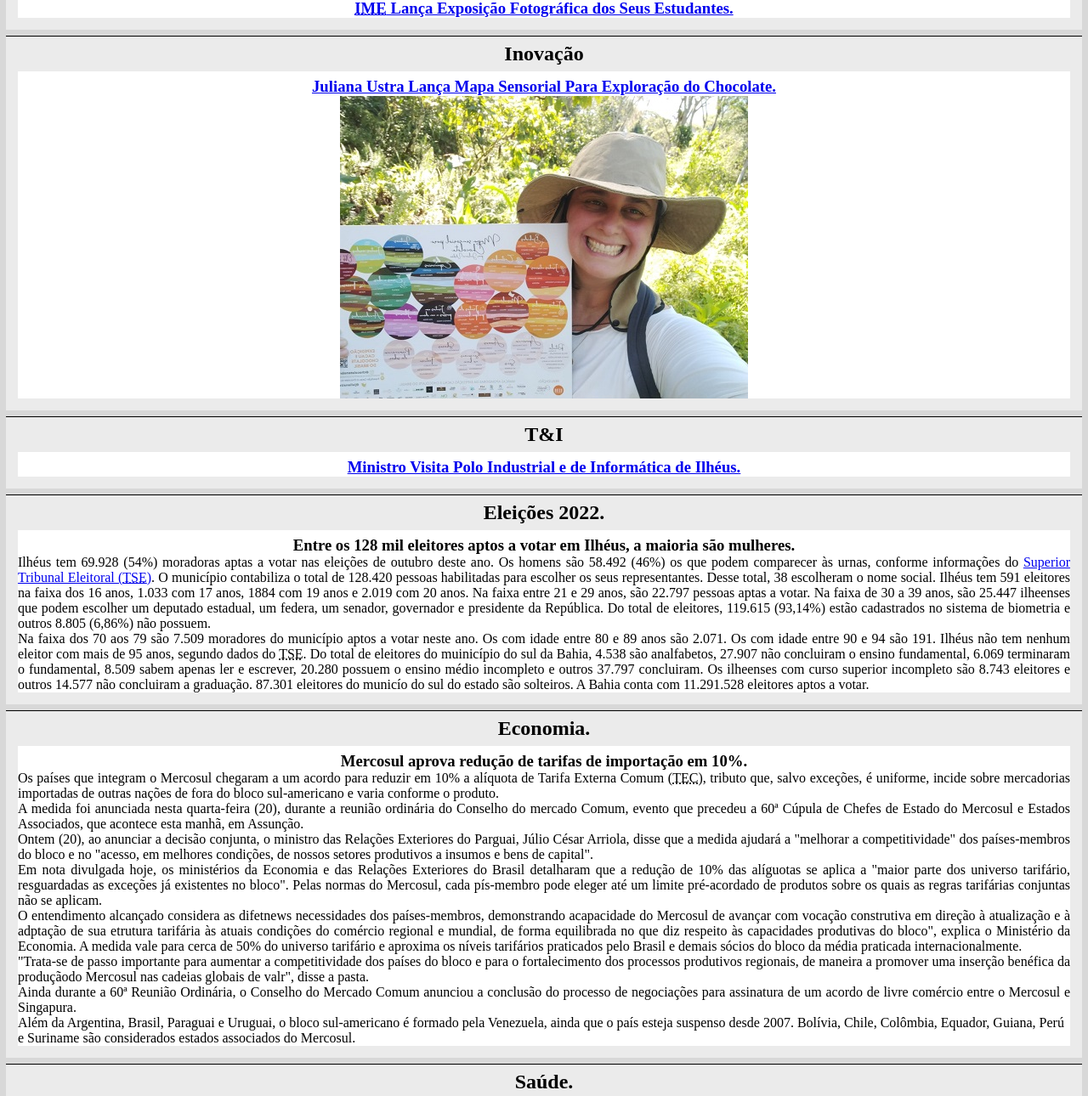
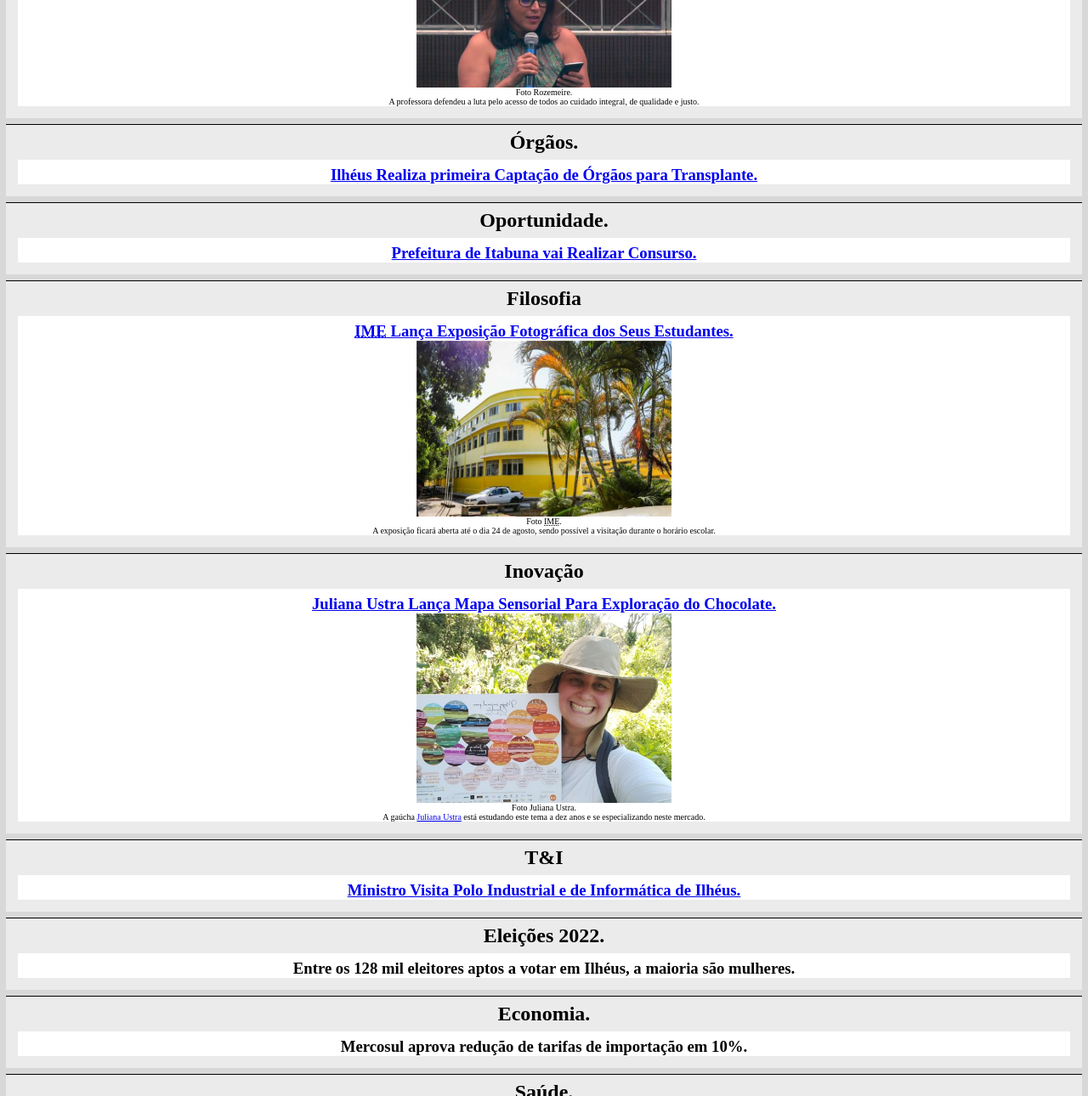
Before and after one commit to cleberslopesjr/diarioDeIlheus, a plain HTML site: page index.html in a window 1280 px wide. Shown: the part 714-2004 px from the top of the page at 85% size. Drawn offline with Linux system fonts and the light colour scheme.

Commit message:
Arrumadas as imagens que estavam quebrando as páginas.
Arrumadas as imagens que estavam quebrando as páginas.

```diff
--- a/estilos/estilo.css
+++ b/estilos/estilo.css
@@ -90,6 +90,10 @@ article {
     padding-left: 0px;
 }
 
+img.imgartigo {
+    max-width: 300px;
+}
+
 div.article {
     padding: 7px;
 }
--- a/index.html
+++ b/index.html
@@ -43,7 +43,7 @@
         </nav>
     </header>
     <img src="imagens/banners/GIF-CAMINHO-DOS-ALTOS[10049].gif" alt="" id="banner">
-    <main><!-- Essa é a parte principal da página -->
+    <main>
         <section>
             <header>
                 <h2><strong>Saúde.</strong></h2>
@@ -51,6 +51,7 @@
             <article>
                 <header>
                     <h1><a href="materiasJornalisticas/saudeANSAcabaLimiteDeSessõesParaQuatroCategoriasEmPlanosDeSaude.html">ANS acaba limite de sessões para quatro categorias em Planos de Saude.</a></h1>
+                    <img src="../imagens/{E15DCBE2-EA75-ADC2-CEC1-5AEEBACB26DE}_650X450.jpg" alt="" class="imgartigo">
                 </header>
             </article>
         </section>
@@ -61,6 +62,13 @@
             <article>
                 <header>
                     <h1><a href="materiasJornalisticas/20220823JonildoGloriaProfessoraParticipaDaVConferenciaEstadualDeSaúdeMentalDaBahia.html">Professora Participa  da V Conferência Estadual de Saúde Mental da Bahia.</a></h1>
+                    <figure>
+                        <img src="../imagens/png.png" alt="" class="imgartigo">
+                        <figcaption>
+                            <p>Foto Rozemeire.</p>
+                            <p>A professora defendeu a luta pelo acesso de todos ao cuidado integral, de qualidade e justo.</p>
+                        </figcaption>
+                    </figure>
                 </header>
             </article>
         </section>
@@ -91,6 +99,13 @@
             <article>
                 <header>
                     <h1><a href="materiasJornalisticas/20220822JonildoGloriaIMELancaExposicaoFotograficaDosSeusEstudantes.html"><abbr title="Instituto Municipal de Ensino">IME</abbr> Lança Exposição Fotográfica dos Seus Estudantes.</a></h1>
+                    <figure>
+                        <img src="../imagens/{8BECA404-8AE6-2ED5-54D7-DAAA0BADCD6B}_650X450.jpeg" alt="" class="imgartigo">
+                        <figcaption>
+                            <p>Foto <abbr title="Instituto Municipal de Ensino Eusínio Lavigne.">IME</abbr>.</p>
+                            <p>A exposição ficará aberta até o dia 24 de agosto, sendo possível a visitação durante o horário escolar.</p>
+                        </figcaption>
+                    </figure>
                 </header>
             </article>
         </section>
@@ -100,7 +115,13 @@
             </header>
             <article>
                 <h3><a href="materiasJornalisticas/20220822JonildoGloriaJulianaUstraLançaMapaSensorialParaExploracaoDoChocolate.html">Juliana Ustra Lança Mapa Sensorial Para Exploração do Chocolate.</a></a></h3>
-                <a href="materiasJornalisticas/20220822JonildoGloriaJulianaUstraLançaMapaSensorialParaExploracaoDoChocolate.html"><img src="imagens/juliana-expedição-sensorial-8.jpg" alt=""></a>
+                <figure>
+                    <img src="../imagens/juliana-expedição-sensorial-8.jpg" alt="" class="imgartigo">
+                    <figcaption>
+                        <p>Foto Juliana Ustra.</p>
+                        <p>A gaúcha <a href="https://www.instagram.com/chocolatenobrasil/" target="_blank" rel="external">Juliana Ustra</a> está estudando este tema a dez anos e se especializando neste mercado.</p>
+                    </figcaption>
+                </figure>
             </article>
         </section>
         <section>
@@ -119,8 +140,6 @@
                 <header>
                     <h3>Entre os 128 mil eleitores aptos a votar em Ilhéus, a maioria são mulheres.</h3>
                 </header>
-                <p>Ilhéus tem 69.928 (54%) moradoras aptas a votar nas eleições de outubro deste ano. Os homens são 58.492 (46%) os que podem comparecer às urnas, conforme informações do <a href="#" target="_blank" rel="external">Superior Tribunal Eleitoral (<abbr title="Tribunal Superior Eleitoral">TSE</abbr>)</a>. O município contabiliza o total de 128.420 pessoas habilitadas para escolher os seus representantes. Desse total, 38 escolheram o nome social. Ilhéus tem 591 eleitores na faixa dos 16 anos, 1.033 com 17 anos, 1884 com 19 anos e 2.019 com 20 anos. Na faixa entre 21 e 29 anos, são 22.797 pessoas aptas a votar. Na faixa de 30 a 39 anos, são 25.447 ilheenses que podem escolher um deputado estadual, um federa, um senador, governador e presidente da República. Do total de eleitores, 119.615 (93,14%) estão cadastrados no sistema de biometria e outros 8.805 (6,86%) não possuem.</p>
-                <p>Na faixa dos 70 aos 79 são 7.509 moradores do município aptos a votar neste ano. Os com idade entre 80 e 89 anos são 2.071. Os com idade entre 90 e 94 são 191. Ilhéus não tem nenhum eleitor com mais de 95 anos, segundo dados do <abbr title="Tribunal Superior Eleitoral">TSE</abbr>. Do total de eleitores do muinicípio do sul da Bahia, 4.538 são analfabetos, 27.907 não concluiram o ensino fundamental, 6.069 terminaram o fundamental, 8.509 sabem apenas ler e escrever, 20.280 possuem o ensino médio incompleto e outros 37.797 concluiram. Os ilheenses com curso superior incompleto são 8.743 eleitores e outros 14.577 não concluiram a graduação. 87.301 eleitores do municío do sul do estado são solteiros. A Bahia conta com 11.291.528 eleitores aptos a votar.</p>
             </article>
         </section>
         <section>
@@ -131,14 +150,6 @@
                 <header>
                     <h3>Mercosul aprova redução de tarifas de importação em 10%.</h3>
                 </header>
-                <p>Os países que integram o Mercosul chegaram a um acordo para reduzir em 10% a alíquota de Tarifa Externa Comum (<abbr title="Tarifa Externa Comum">TEC</abbr>), tributo que, salvo exceções, é uniforme, incide sobre mercadorias importadas de outras nações de fora do bloco sul-americano e varia conforme o produto.</p>
-                <p>A medida foi anunciada nesta quarta-feira (20), durante a reunião ordinária do Conselho do mercado Comum, evento que precedeu a 60ª Cúpula de Chefes de Estado do Mercosul e Estados Associados, que acontece esta manhã, em Assunção.</p>
-                <p>Ontem (20), ao anunciar a decisão conjunta, o ministro das Relações Exteriores do Parguai, Júlio César Arriola, disse que a medida ajudará a "melhorar a competitividade" dos países-membros do bloco e no "acesso, em melhores condições, de nossos setores produtivos a insumos e bens de capital".</p>
-                <p>Em nota divulgada hoje, os ministérios da Economia e das Relações Exteriores do Brasil detalharam que a redução de 10% das alíguotas se aplica a "maior parte dos universo tarifário, resguardadas as exceções já existentes no bloco". Pelas normas do Mercosul, cada pís-membro pode eleger até um limite pré-acordado de produtos sobre os quais as regras tarifárias conjuntas não se aplicam.</p>
-                <p>O entendimento alcançado considera as difetnews necessidades dos países-membros, demonstrando acapacidade do Mercosul de avançar com vocação construtiva em direção à atualização e à adptação de sua etrutura tarifária às atuais condições do comércio regional e mundial, de forma equilibrada no que diz respeito às capacidades produtivas do bloco", explica o Ministério da Economia. A medida vale para cerca de 50% do universo tarifário e aproxima os níveis tarifários praticados pelo Brasil e demais sócios do bloco da média praticada internacionalmente.</p>
-                <p>"Trata-se de passo importante para aumentar a competitividade dos países do bloco e para o fortalecimento dos processos produtivos regionais, de maneira a promover uma inserção benéfica da produçãodo Mercosul nas cadeias globais de valr", disse a pasta.</p>
-                <p>Ainda durante a 60ª Reunião Ordinária, o Conselho do Mercado Comum anunciou a conclusão do processo de negociações para assinatura de um acordo de livre comércio entre o Mercosul e Singapura.</p>
-                Além da Argentina, Brasil, Paraguai e Uruguai, o bloco sul-americano é formado pela Venezuela, ainda que o país esteja suspenso desde 2007. Bolívia, Chile, Colômbia, Equador, Guiana, Perú e Suriname são considerados estados associados do Mercosul.
             </article>
         </section>
         <section>
@@ -148,7 +159,6 @@
             <article>
                 <header>
                     <h3>Hospital Materno-infantil de Ilhéus tem Visita de Vinculação todas as Terças.</h3>
-                    <p>Realizar visita antecipada à maternidade escolhida para o parto no Sistema Único de Saúde (SUS) é um direito da gestante e seu acompanhante que fortalece a vinculação garantida por Lei desde de dezembro de 2007. Em Ilhéus o, Hospital Materno-infantil Dr. Joaquim Sampaio oferece essa oportunidade para as gestantes que queiram se vincular ao seu serviço, que fazem pré-natal nas unidades de saúde da família e para aquelas que fazem o pré-natal de alto risco II no ambulatório do próprio hospital. As visitas ocorrem todas às terças-feiras, às 13 h.</p>
                 </header>
             </article>
         </section>
```
Also changed, not shown: materiasJornalisticas/20220822JonildoGloriaIMELancaExposicaoFotograficaDosSeusEstudantes.html (+1 -1 lines), materiasJornalisticas/20220822JonildoGloriaJulianaUstraLançaMapaSensorialParaExploracaoDoChocolate.html (+1 -1 lines), materiasJornalisticas/20220823JonildoGloriaProfessoraParticipaDaVConferenciaEstadualDeSaúdeMentalDaBahia.html (+1 -1 lines), materiasJornalisticas/saudeANSAcabaLimiteDeSessõesParaQuatroCategoriasEmPlanosDeSaude.html (+2 -1 lines), imagens/{E15DCBE2-EA75-ADC2-CEC1-5AEEBACB26DE}_650X450.jpg (added).
